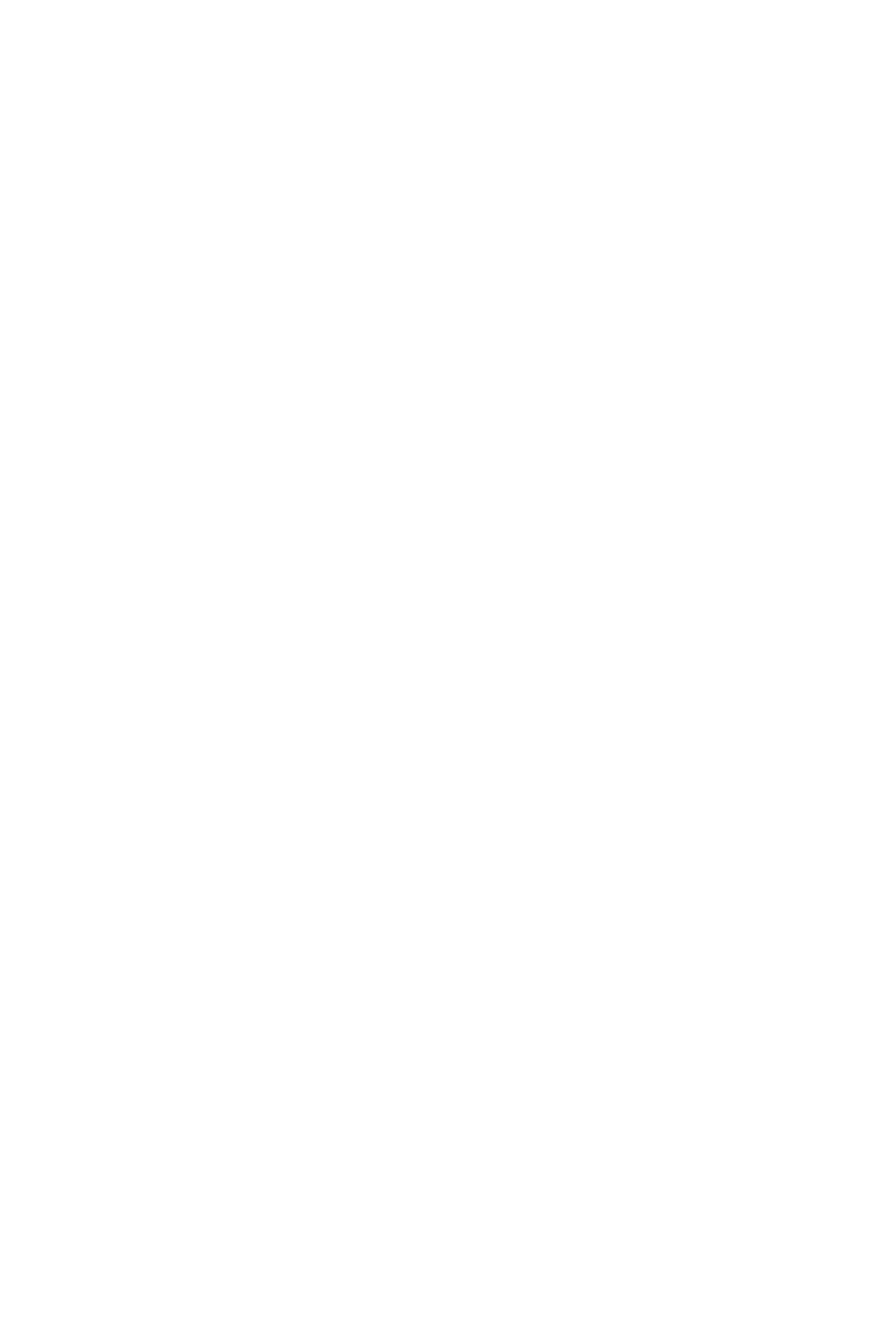
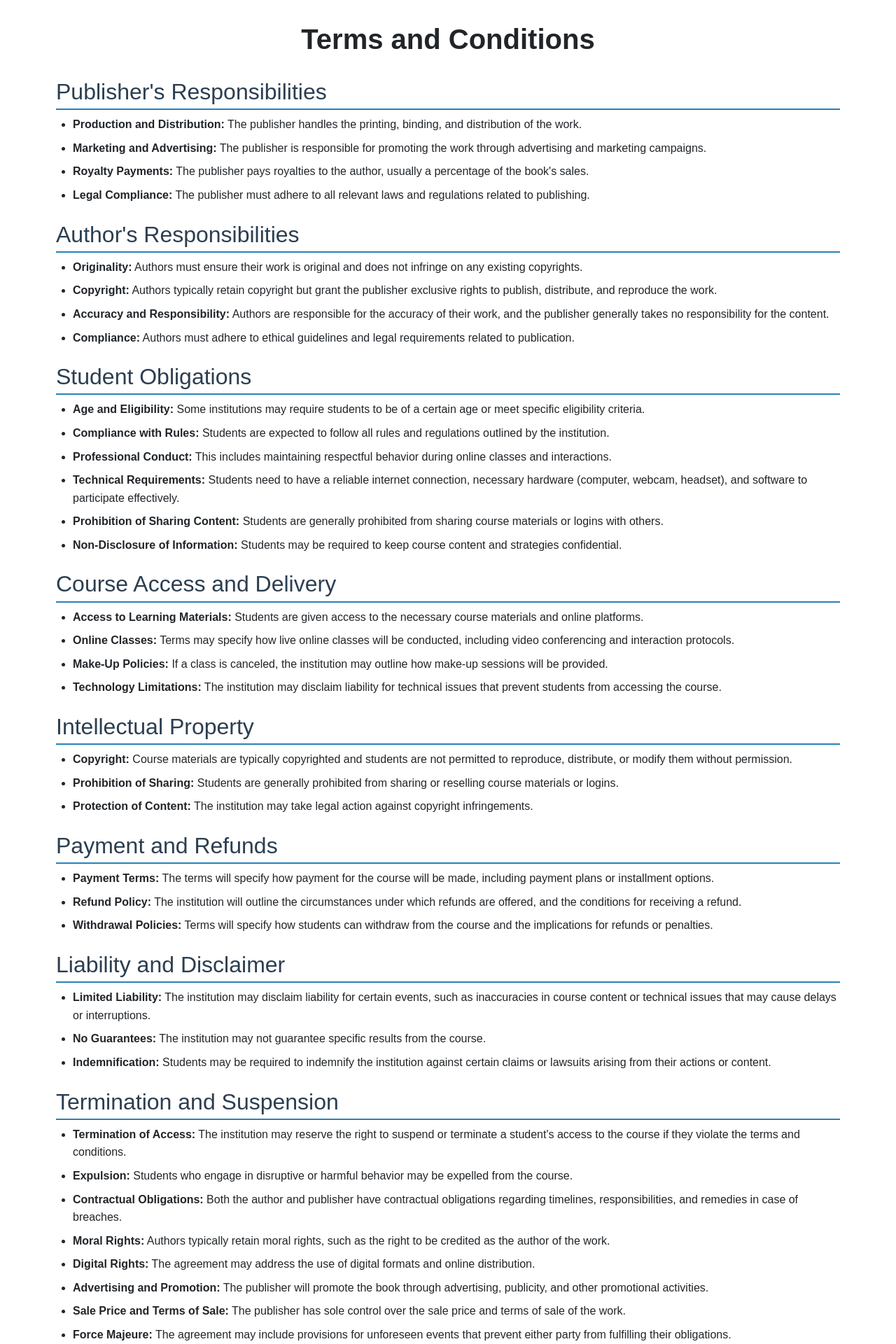
Before and after one commit to Zainabfatima12/trehousingpublications, a Vue app in the folder frontend/: page /terms-and-conditions in a window 1280 px wide. Before the commit this address had no page. Shown: the top 1920 px of the page at 70% size. Before the commit the page ends 800 px from the top, so only its background shows below. Built offline with nearby package versions, Linux system fonts and the light colour scheme.

Commit message:
Added Terms and condition and updated footer and router

```diff
--- a/frontend/src/components/Homepage/FooterSec.vue
+++ b/frontend/src/components/Homepage/FooterSec.vue
@@ -83,9 +83,9 @@
           <li><a href="#" class="term1">Privacy Policy</a></li>
           <li><a href="#" class="term2">Cookies Policy</a></li>
         </div>
-        <li class="right-link">
-          <a href="#" class="term3">Terms & Conditions</a>
-        </li>
+       <li class="right-link">
+  <router-link to="/terms-and-conditions" class="term3">Terms & Conditions</router-link>
+</li>
       </ul>
     </div>
   </div>
--- a/frontend/src/router/index.js
+++ b/frontend/src/router/index.js
@@ -1,8 +1,14 @@
+//
+
+
 import HomePageView from "@/views/HomePageView.vue";
 import SyllabusView from "@/views/SyllabusView.vue";
 import PYQPageView from "@/views/PYQPageView.vue";
-import SolvedPaperView from "@/views/SolvedPaperView.vue"
+import SolvedPaperView from "@/views/SolvedPaperView.vue";
 import TestSeriesView from "@/views/TestSeriesView.vue";
+
+
+import TermsAndConditions from "@/views/TermsAndConditions.vue";
 
 import { createRouter, createWebHistory } from "vue-router";
 
@@ -10,13 +16,19 @@ const routes = [
   { path: "/", name: "HomePageView", component: HomePageView },
   { path: "/syllabus", name: "SyllabusView", component: SyllabusView },
   { path: "/PYQ", name: "PYQPageView", component: PYQPageView },
-  {path:"/solvedPaper",name:"SolvedPaperView",component:SolvedPaperView},
-  {path:"/Testseries", name: "TestSeriesView", component: TestSeriesView},
+  { path: "/solvedPaper", name: "SolvedPaperView", component: SolvedPaperView },
+  { path: "/Testseries", name: "TestSeriesView", component: TestSeriesView },
+
+
+  { path: "/terms-and-conditions", name: "TermsAndConditions", component: TermsAndConditions },
 ];
 
 const router = createRouter({
   history: createWebHistory(),
   routes,
+ scrollBehavior() {  // fix scroll
+  return { top: 0 };
+}
 });
 
 export default router;
--- /dev/null
+++ b/frontend/src/views/TermsAndConditions.vue
@@ -0,0 +1,156 @@
+<template>
+  <div class="terms-container">
+    <h1 class="sup-heading">Terms and Conditions</h1>
+
+    <section class="terms-section">
+      <h2 class="sub-heading">Publisher's Responsibilities</h2>
+      <ul class="sub-list">
+        <li><strong>Production and Distribution:</strong> The publisher handles the printing, binding, and distribution of the work.</li>
+        <li><strong>Marketing and Advertising:</strong> The publisher is responsible for promoting the work through advertising and marketing campaigns.</li>
+        <li><strong>Royalty Payments:</strong> The publisher pays royalties to the author, usually a percentage of the book's sales.</li>
+        <li><strong>Legal Compliance:</strong> The publisher must adhere to all relevant laws and regulations related to publishing.</li>
+      </ul>
+    </section>
+
+    <section class="terms-section">
+      <h2 class="sub-heading">Author's Responsibilities</h2>
+      <ul class="sub-list">
+        <li><strong>Originality:</strong> Authors must ensure their work is original and does not infringe on any existing copyrights.</li>
+        <li><strong>Copyright:</strong> Authors typically retain copyright but grant the publisher exclusive rights to publish, distribute, and reproduce the work.</li>
+        <li><strong>Accuracy and Responsibility:</strong> Authors are responsible for the accuracy of their work, and the publisher generally takes no responsibility for the content.</li>
+        <li><strong>Compliance:</strong> Authors must adhere to ethical guidelines and legal requirements related to publication.</li>
+      </ul>
+    </section>
+
+    <section class="terms-section">
+      <h2 class="sub-heading">Student Obligations</h2>
+      <ul class="sub-list">
+        <li><strong>Age and Eligibility:</strong> Some institutions may require students to be of a certain age or meet specific eligibility criteria.</li>
+        <li><strong>Compliance with Rules:</strong> Students are expected to follow all rules and regulations outlined by the institution.</li>
+        <li><strong>Professional Conduct:</strong> This includes maintaining respectful behavior during online classes and interactions.</li>
+        <li><strong>Technical Requirements:</strong> Students need to have a reliable internet connection, necessary hardware (computer, webcam, headset), and software to participate effectively.</li>
+        <li><strong>Prohibition of Sharing Content:</strong> Students are generally prohibited from sharing course materials or logins with others.</li>
+        <li><strong>Non-Disclosure of Information:</strong> Students may be required to keep course content and strategies confidential.</li>
+      </ul>
+    </section>
+
+    <section class="terms-section">
+      <h2 class="sub-heading">Course Access and Delivery</h2>
+      <ul class="sub-list">
+        <li><strong>Access to Learning Materials:</strong> Students are given access to the necessary course materials and online platforms.</li>
+        <li><strong>Online Classes:</strong> Terms may specify how live online classes will be conducted, including video conferencing and interaction protocols.</li>
+        <li><strong>Make-Up Policies:</strong> If a class is canceled, the institution may outline how make-up sessions will be provided.</li>
+        <li><strong>Technology Limitations:</strong> The institution may disclaim liability for technical issues that prevent students from accessing the course.</li>
+      </ul>
+    </section>
+
+    <section class="terms-section">
+      <h2 class="sub-heading">Intellectual Property</h2>
+      <ul class="sub-list">
+        <li><strong>Copyright:</strong> Course materials are typically copyrighted and students are not permitted to reproduce, distribute, or modify them without permission.</li>
+        <li><strong>Prohibition of Sharing:</strong> Students are generally prohibited from sharing or reselling course materials or logins.</li>
+        <li><strong>Protection of Content:</strong> The institution may take legal action against copyright infringements.</li>
+      </ul>
+    </section>
+
+    <section class="terms-section">
+      <h2 class="sub-heading">Payment and Refunds</h2>
+      <ul class="sub-list">
+        <li><strong>Payment Terms:</strong> The terms will specify how payment for the course will be made, including payment plans or installment options.</li>
+        <li><strong>Refund Policy:</strong> The institution will outline the circumstances under which refunds are offered, and the conditions for receiving a refund.</li>
+        <li><strong>Withdrawal Policies:</strong> Terms will specify how students can withdraw from the course and the implications for refunds or penalties.</li>
+      </ul>
+    </section>
+
+    <section class="terms-section">
+      <h2 class="sub-heading">Liability and Disclaimer</h2>
+      <ul class="sub-list">
+        <li><strong>Limited Liability:</strong> The institution may disclaim liability for certain events, such as inaccuracies in course content or technical issues that may cause delays or interruptions.</li>
+        <li><strong>No Guarantees:</strong> The institution may not guarantee specific results from the course.</li>
+        <li><strong>Indemnification:</strong> Students may be required to indemnify the institution against certain claims or lawsuits arising from their actions or content.</li>
+      </ul>
+    </section>
+
+    <section class="terms-section">
+      <h2 class="sub-heading">Termination and Suspension</h2>
+      <ul class="sub-list">
+        <li><strong>Termination of Access:</strong> The institution may reserve the right to suspend or terminate a student's access to the course if they violate the terms and conditions.</li>
+        <li><strong>Expulsion:</strong> Students who engage in disruptive or harmful behavior may be expelled from the course.</li>
+        <li><strong>Contractual Obligations:</strong> Both the author and publisher have contractual obligations regarding timelines, responsibilities, and remedies in case of breaches.</li>
+        <li><strong>Moral Rights:</strong> Authors typically retain moral rights, such as the right to be credited as the author of the work.</li>
+        <li><strong>Digital Rights:</strong> The agreement may address the use of digital formats and online distribution.</li>
+        <li><strong>Advertising and Promotion:</strong> The publisher will promote the book through advertising, publicity, and other promotional activities.</li>
+        <li><strong>Sale Price and Terms of Sale:</strong> The publisher has sole control over the sale price and terms of sale of the work.</li>
+        <li><strong>Force Majeure:</strong> The agreement may include provisions for unforeseen events that prevent either party from fulfilling their obligations.</li>
+        <li><strong>Dispute Resolution:</strong> The agreement will outline procedures for resolving disputes that may arise between the author and publisher.</li>
+        <li><strong>Governing Law and Jurisdiction:</strong> The agreement will specify the governing law and jurisdiction for any legal action arising under the agreement.</li>
+        <li><strong>All Rights Reserved:</strong> No part of this publication may be reproduced or copied in any material form (including photocopy or incidental use) without written permission of the copyright owner. Any breach will entail legal action and prosecution.</li>
+        <li><strong>Jurisdiction:</strong> All disputes with respect to this publication shall be subject to the jurisdiction of the courts, tribunals, and forums of Greater Noida, India only.</li>
+      </ul>
+    </section>
+  </div>
+</template>
+
+<script>
+export default {
+  name: "TermsAndConditions",
+};
+</script>
+
+<style scoped>
+.terms-container {
+  max-width: 1200px;
+  margin: auto;
+  padding: 2rem 1rem;
+  font-family: Arial, sans-serif;
+  line-height: 1.6;
+  width: 100%;
+}
+
+.sup-heading {
+  text-align: center;
+  margin-bottom: 2rem;
+  font-weight: 600;
+}
+
+.sub-heading {
+  margin-top: 1.5rem;
+  color: #2c3e50;
+  border-bottom: 2px solid #2980b9;
+  padding-bottom: 0.3rem;
+}
+
+.sub-list {
+  list-style-type: disc;
+  padding-left: 1.5rem;
+  margin-top: 0.5rem;
+}
+
+.terms-section li {
+  margin-bottom: 0.5rem;
+}
+
+@media (min-width: 768px) {
+  .terms-container {
+    padding: 2rem;
+
+  }
+
+}
+@media (max-width: 767px) {
+  .sup-heading {
+    font-size: 2rem;
+  }
+   .sub-heading {
+    font-size: 1.3rem;
+  }
+}
+
+
+@media (min-width: 1200px) {
+  .terms-container {
+    padding: 2rem 3rem;
+    max-width: 95%;
+  }
+}
+</style>
```
